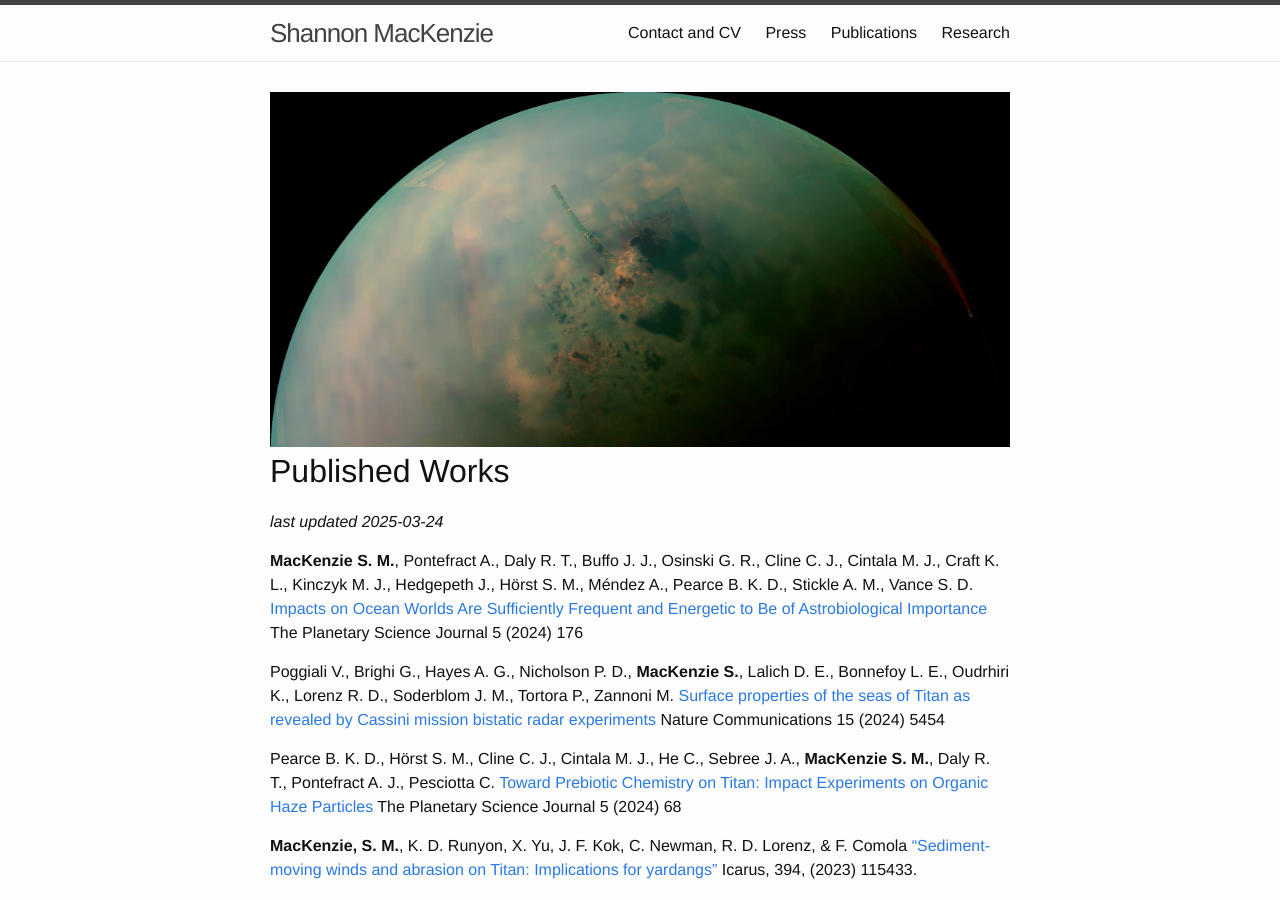
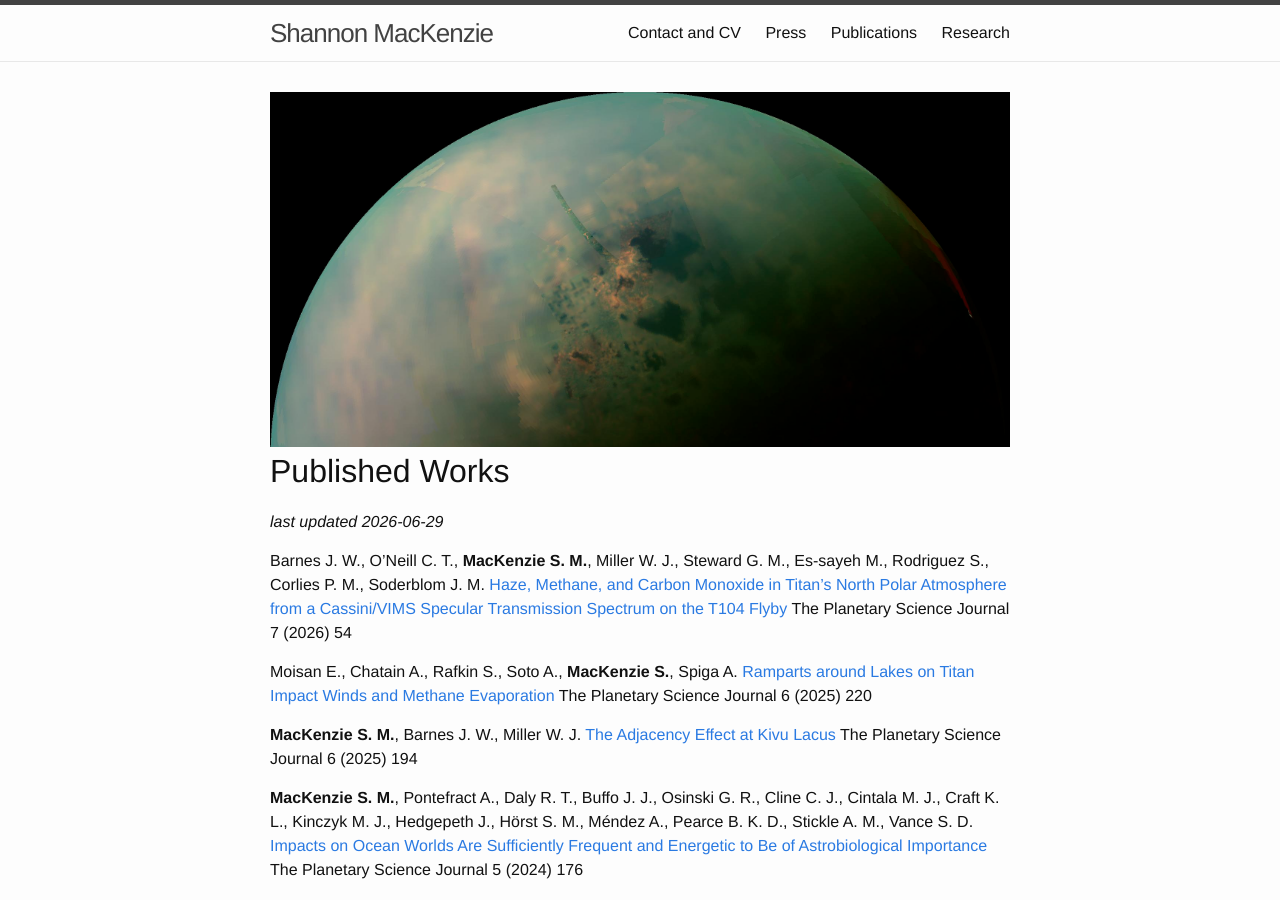
Before and after one commit to shannonmackenzie/shannonmackenzie.github.io, a Jekyll site: the page built from publications.md, in a window 1280 px wide and 900 px high. Built offline with Jekyll 4.4.1, drawn with Linux system fonts in a browser that asks for light colours.

Commit message:
Update publications.md

```diff
--- a/publications.md
+++ b/publications.md
@@ -11,7 +11,13 @@ permalink: /publications
 <!--  ADS export: %g [%T](%u) %J %V (%Y) %p -->
 
 # Published Works
-*last updated 2025-03-24*
+*last updated 2026-06-29*
+
+Barnes J. W., O'Neill C. T., **MacKenzie S. M.**, Miller W. J., Steward G. M., Es-sayeh M., Rodriguez S., Corlies P. M., Soderblom J. M. [Haze, Methane, and Carbon Monoxide in Titan's North Polar Atmosphere from a Cassini/VIMS Specular Transmission Spectrum on the T104 Flyby](https://ui.adsabs.harvard.edu/abs/2026PSJ.....7...54B) The Planetary Science Journal 7 (2026) 54
+
+Moisan E., Chatain A., Rafkin S., Soto A., **MacKenzie S.**, Spiga A. [Ramparts around Lakes on Titan Impact Winds and Methane Evaporation](https://ui.adsabs.harvard.edu/abs/2025PSJ.....6..220M) The Planetary Science Journal 6 (2025) 220
+
+**MacKenzie S. M.**, Barnes J. W., Miller W. J. [The Adjacency Effect at Kivu Lacus](https://ui.adsabs.harvard.edu/abs/2025PSJ.....6..194M) The Planetary Science Journal 6 (2025) 194
 
 **MacKenzie S. M.**, Pontefract A., Daly R. T., Buffo J. J., Osinski G. R., Cline C. J., Cintala M. J., Craft K. L., Kinczyk M. J., Hedgepeth J., Hörst S. M., Méndez A., Pearce B. K. D., Stickle A. M., Vance S. D. [Impacts on Ocean Worlds Are Sufficiently Frequent and Energetic to Be of Astrobiological Importance](https://ui.adsabs.harvard.edu/abs/2024PSJ.....5..176M) The Planetary Science Journal 5 (2024) 176
 
```
